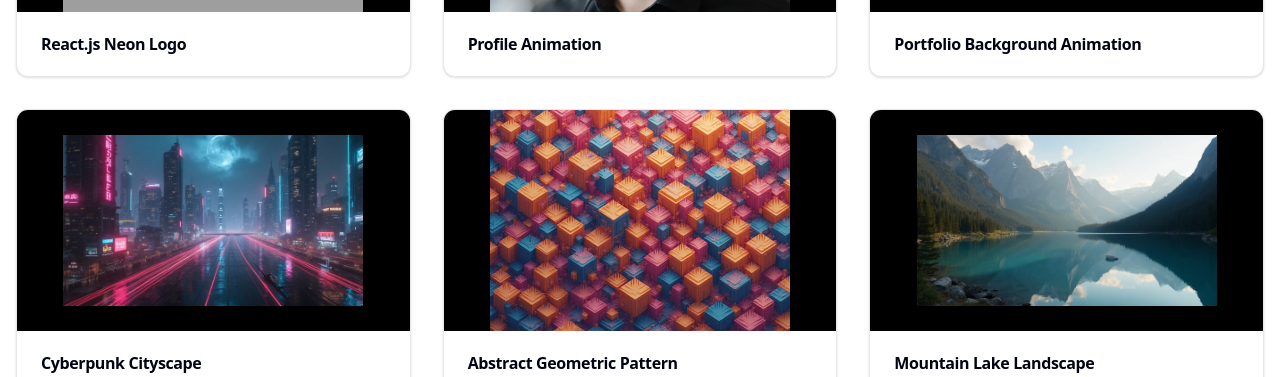
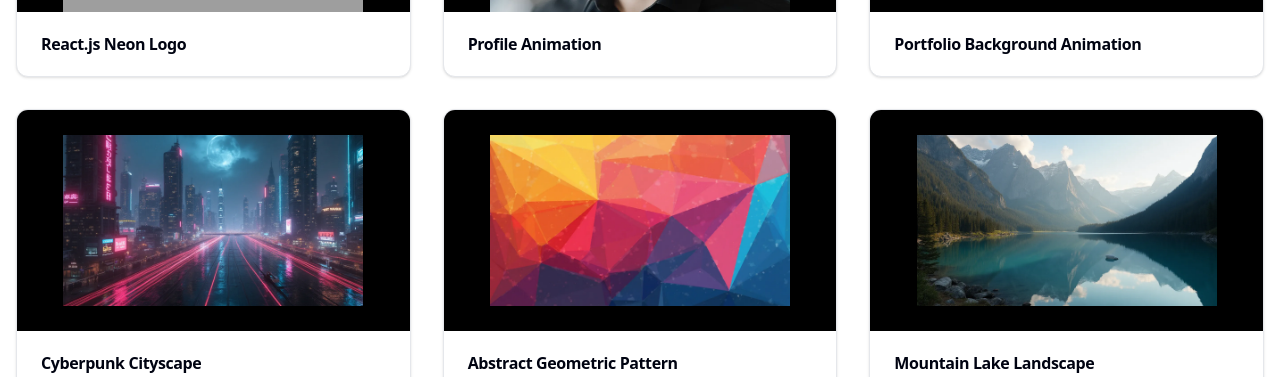
Before and after one commit to magnolia-AI/new-project-_V08L, a Next.js app: page /gallery in a window 1280 px wide. Shown: the part 575-952 px from the top of the page. Built offline with nearby package versions, Linux system fonts and the light colour scheme; grey boxes are pictures that could not be loaded.

Commit message:
Change made by Mosaic

```diff
--- a/components/gallery-section.tsx
+++ b/components/gallery-section.tsx
@@ -60,7 +60,7 @@ export function GallerySection() {
       id: 5,
       title: 'Abstract Geometric Pattern',
       description: 'Beautiful abstract geometric pattern with vibrant colors, 3D rendered.',
-      imageUrl: '/images/abstract-geometric.jpg',
+      imageUrl: '/images/images/abstract-geometric-pattern.jpg',
       category: 'design',
       technologies: ['Digital Art', 'Abstract']
     },
```
Also changed, not shown: public/images/images/abstract-geometric-pattern.jpg (added).
